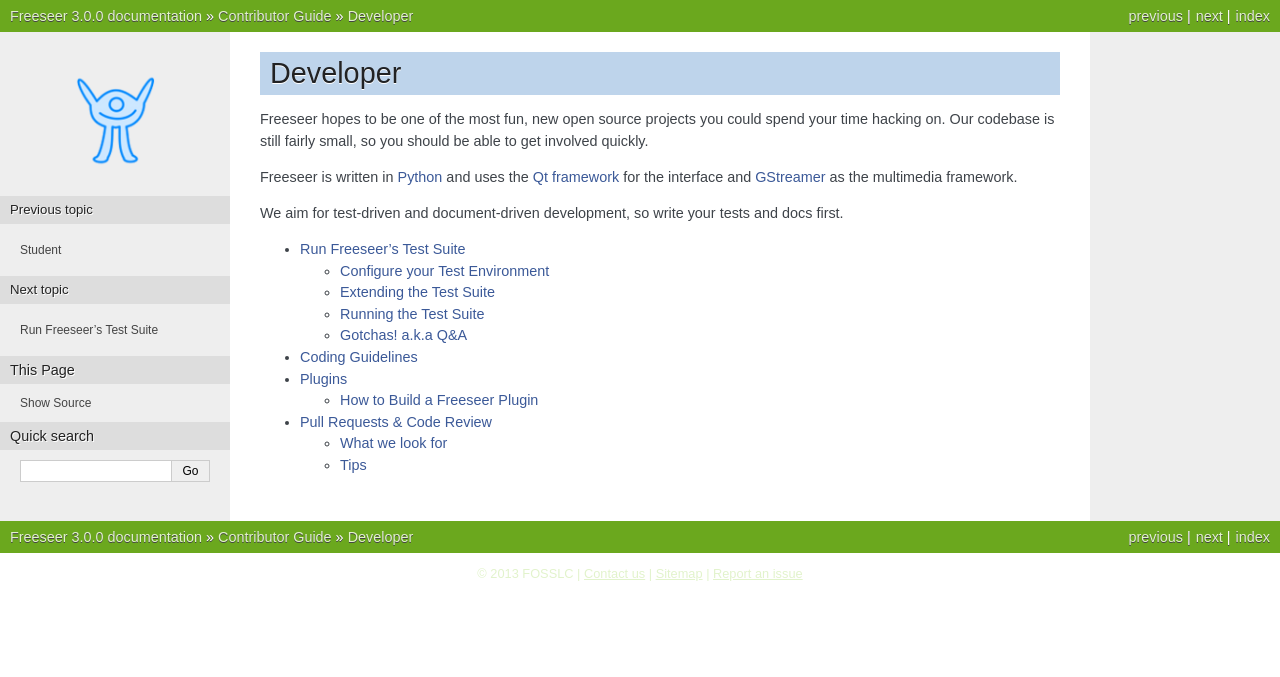
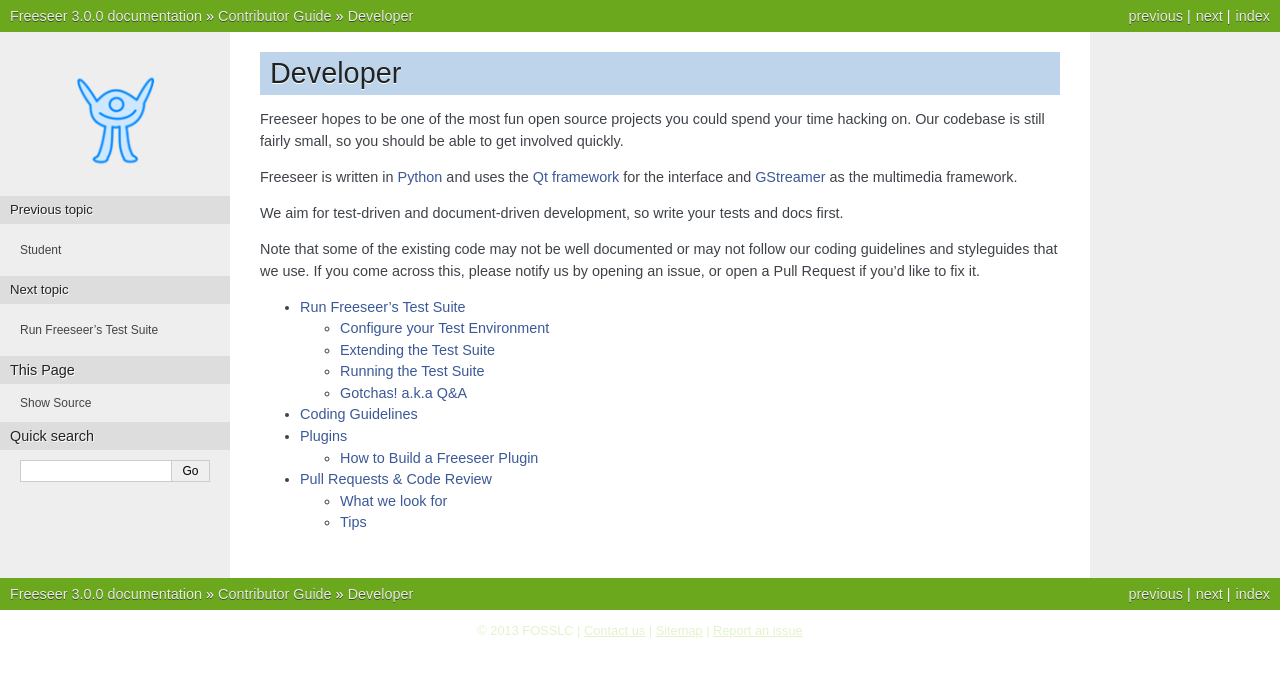
Before and after one commit to Freeseer/freeseer, a Sphinx documentation site: the page built from source/contribute/developers/index.rst, in a window 1280 px wide. Shown: the top 677 px of the page. Built offline with Sphinx 7.4.7, drawn with Linux system fonts in a browser that asks for light colours.

Commit message:
Add note about issues in existing code

```diff
--- a/source/contribute/developers/index.rst
+++ b/source/contribute/developers/index.rst
@@ -1,7 +1,7 @@
 Developer
 =========
 
-Freeseer hopes to be one of the most fun, new open source projects you could
+Freeseer hopes to be one of the most fun open source projects you could
 spend your time hacking on. Our codebase is still fairly small, so you should be
 able to get involved quickly.
 
@@ -12,6 +12,11 @@ Freeseer is written in `Python <http://python.org>`_ and uses the `Qt framework
 We aim for test-driven and document-driven development, so write your tests and
 docs first.
 
+Note that some of the existing code may not be well documented or may not follow
+our coding guidelines and styleguides that we use. If you come across this,
+please notify us by opening an issue, or open a Pull Request if you'd like to
+fix it.
+
 .. toctree::
    :maxdepth: 2
 
```
